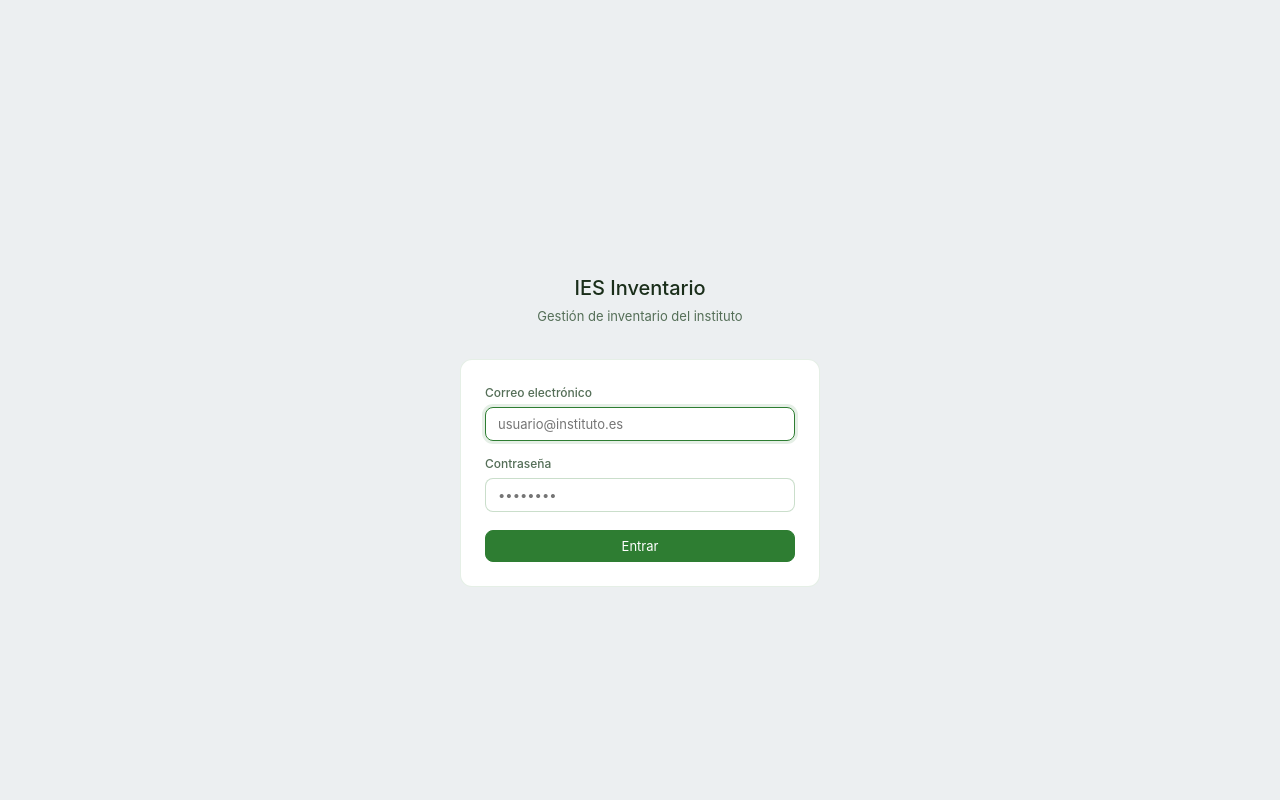
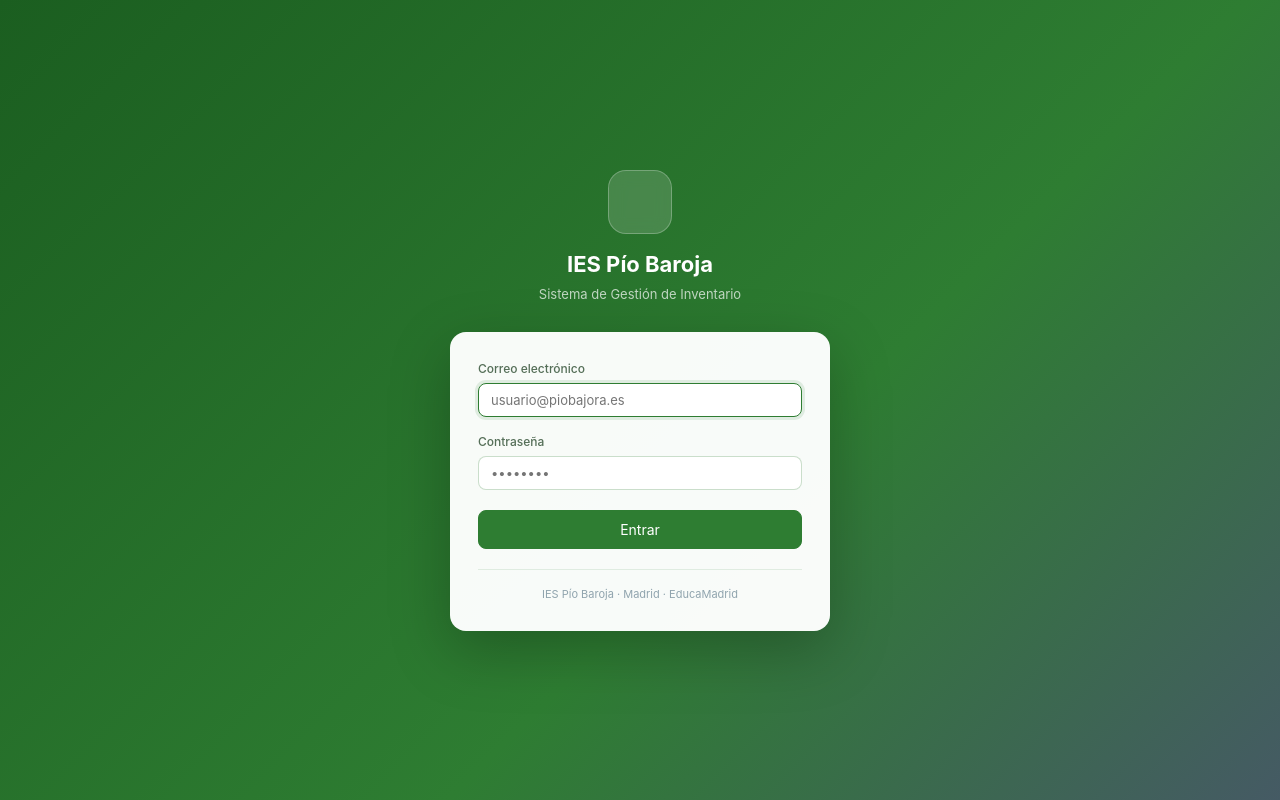
Before and after one commit to jmmp28/ies-inventario, a React (Vite) app: page /login in a window 1280 px wide. Built offline with nearby package versions, Linux system fonts and the light colour scheme.

Commit message:
Add files via upload

```diff
--- a/src/pages/Login.jsx
+++ b/src/pages/Login.jsx
@@ -10,8 +10,7 @@
 
   async function handleSubmit(e) {
     e.preventDefault()
-    setLoading(true)
-    setError('')
+    setLoading(true); setError('')
     const { error: err } = await signIn(email, password)
     if (err) setError('Credenciales incorrectas. Inténtalo de nuevo.')
     setLoading(false)
@@ -20,25 +19,39 @@
   return (
     <div style={{
       minHeight: '100vh', display: 'flex', alignItems: 'center',
-      justifyContent: 'center', background: 'var(--bg3)', padding: 16
+      justifyContent: 'center', padding: 16,
+      background: 'linear-gradient(135deg, var(--green-corp-dark) 0%, var(--green-corp) 60%, var(--gray-corp) 100%)'
     }}>
-      <div style={{ width: '100%', maxWidth: 360 }}>
-        <div style={{ textAlign: 'center', marginBottom: 32 }}>
+      <div style={{ width: '100%', maxWidth: 380 }}>
+
+        {/* Logo y nombre */}
+        <div style={{ textAlign: 'center', marginBottom: 28 }}>
           <div style={{
-            width: 48, height: 48, borderRadius: 12,
-            background: 'var(--purple)', display: 'inline-flex',
-            alignItems: 'center', justifyContent: 'center', marginBottom: 12
+            width: 64, height: 64, borderRadius: 18,
+            background: 'rgba(255,255,255,0.15)',
+            backdropFilter: 'blur(8px)',
+            border: '1px solid rgba(255,255,255,0.25)',
+            display: 'inline-flex', alignItems: 'center',
+            justifyContent: 'center', marginBottom: 14
           }}>
-            <i className="ti ti-building-school" style={{ fontSize: 24, color: '#fff' }} aria-hidden="true" />
+            <i className="ti ti-building-school" style={{ fontSize: 32, color: '#fff' }} aria-hidden="true" />
           </div>
-          <h1 style={{ fontSize: 20, fontWeight: 500 }}>IES Inventario</h1>
-          <p style={{ fontSize: 13, color: 'var(--text2)', marginTop: 4 }}>
-            Gestión de inventario del instituto
+          <h1 style={{ fontSize: 22, fontWeight: 700, color: '#fff', marginBottom: 4 }}>
+            IES Pío Baroja
+          </h1>
+          <p style={{ fontSize: 13, color: 'rgba(255,255,255,0.7)' }}>
+            Sistema de Gestión de Inventario
           </p>
         </div>
 
-        <div className="card" style={{ padding: 24 }}>
-          <form onSubmit={handleSubmit} style={{ display: 'flex', flexDirection: 'column', gap: 14 }}>
+        {/* Formulario */}
+        <div style={{
+          background: 'rgba(255,255,255,0.97)',
+          borderRadius: 16,
+          padding: 28,
+          boxShadow: '0 20px 60px rgba(0,0,0,0.25)'
+        }}>
+          <form onSubmit={handleSubmit} style={{ display: 'flex', flexDirection: 'column', gap: 16 }}>
             <div className="form-group">
               <label className="form-label">Correo electrónico</label>
               <input
@@ -46,9 +59,8 @@
                 type="email"
                 value={email}
                 onChange={e => setEmail(e.target.value)}
-                placeholder="usuario@instituto.es"
-                required
-                autoFocus
+                placeholder="usuario@piobajora.es"
+                required autoFocus
               />
             </div>
             <div className="form-group">
@@ -65,15 +77,24 @@
             {error && (
               <div style={{
                 fontSize: 12, color: 'var(--red-dark)',
-                background: 'var(--red-light)', padding: '8px 12px',
-                borderRadius: 'var(--radius)'
+                background: 'var(--red-light)',
+                padding: '8px 12px', borderRadius: 'var(--radius)'
               }}>{error}</div>
             )}
             <button className="btn btn-primary" type="submit" disabled={loading}
-              style={{ justifyContent: 'center', marginTop: 4 }}>
+              style={{ justifyContent: 'center', padding: '10px', fontSize: 14, marginTop: 4 }}>
               {loading ? 'Accediendo…' : 'Entrar'}
             </button>
           </form>
+
+          <div style={{
+            marginTop: 20, paddingTop: 16,
+            borderTop: '0.5px solid var(--border)',
+            textAlign: 'center',
+            fontSize: 11, color: 'var(--text3)'
+          }}>
+            IES Pío Baroja · Madrid · EducaMadrid
+          </div>
         </div>
       </div>
     </div>
```
